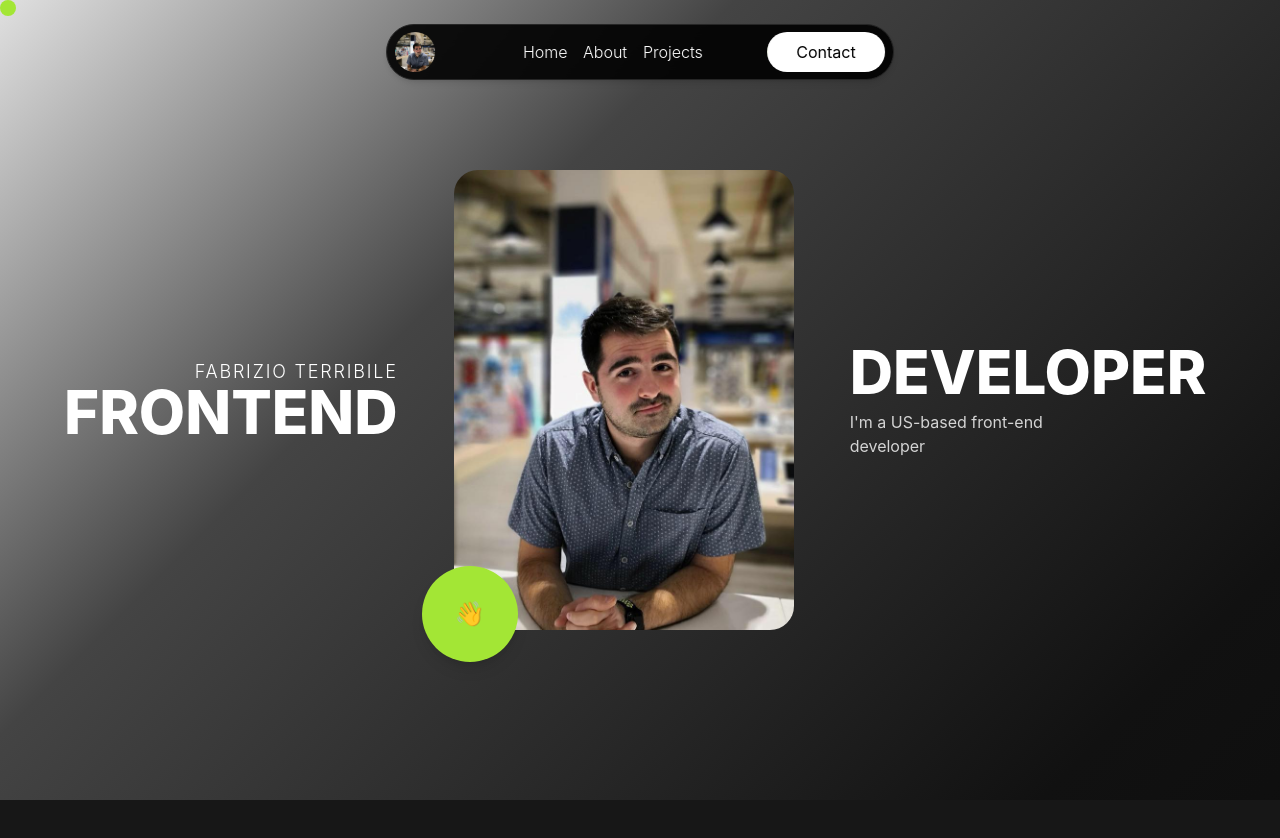
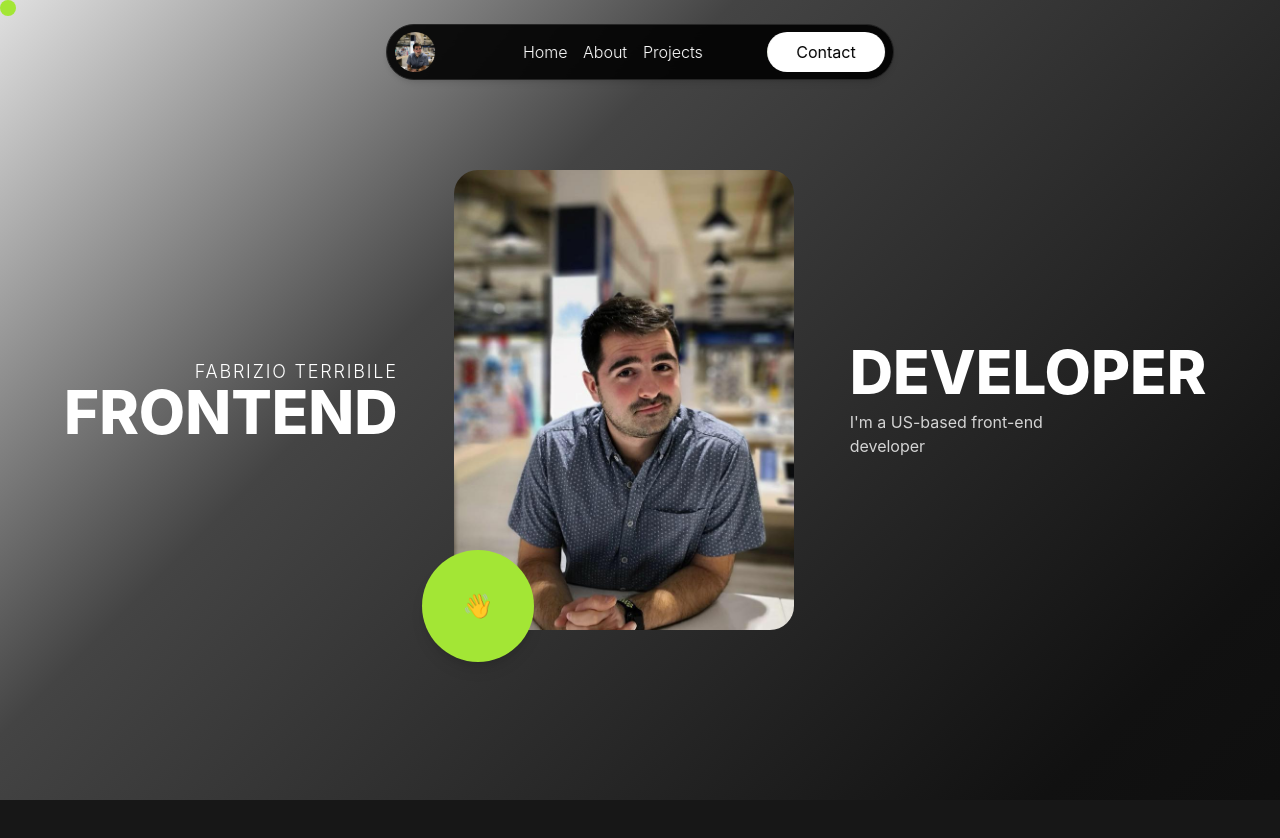
Before and after one commit to Fab785/Portfolio, a React (Create React App) app: page / in a window 1280 px wide. Shown: the top 838 px of the page. Built offline with nearby package versions, Linux system fonts and the light colour scheme.

Commit message:
effect fixed

```diff
--- a/src/components/Hero.jsx
+++ b/src/components/Hero.jsx
@@ -1,32 +1,38 @@
-import React, { useEffect, useState } from "react";
-import { motion, useMotionValue } from "framer-motion";
+import React, { useEffect, useState, useRef } from "react";
+import { motion, useMotionValue, AnimatePresence } from "framer-motion";
 import profileImg from "../assets/Fab.jpg";
 
 export default function Hero() {
   const mouseX = useMotionValue(0);
   const mouseY = useMotionValue(0);
+
   const [showHi, setShowHi] = useState(true);
+  const isFirstHi = useRef(true);
 
+  // Mouse follower
   useEffect(() => {
     const handleMouseMove = (e) => {
       mouseX.set(e.clientX + 20);
       mouseY.set(e.clientY + 20);
     };
-
     window.addEventListener("mousemove", handleMouseMove);
     return () => window.removeEventListener("mousemove", handleMouseMove);
   }, [mouseX, mouseY]);
 
+  // Timing: 2s Hi visible, then immediate switch to 👋 with animation overlap
   useEffect(() => {
-    const interval = setInterval(() => {
-      setShowHi((prev) => !prev);
-    }, 4000);
-    return () => clearInterval(interval);
-  }, []);
+    const delay = showHi ? 2000 : 4000; // Hi shows 2s, Hand shows 4s
+    const timeout = setTimeout(() => {
+      setShowHi(!showHi);
+      if (showHi) isFirstHi.current = false;
+    }, delay);
+
+    return () => clearTimeout(timeout);
+  }, [showHi]);
 
   return (
     <>
-      {/* Lime cursor dot */}
+      {/* Cursor */}
       <motion.div
         className="fixed rounded-full bg-lime-400 pointer-events-none z-50"
         style={{ x: mouseX, y: mouseY, width: 16, height: 16 }}
@@ -44,7 +50,7 @@ export default function Hero() {
             <h2 className="text-4xl sm:text-5xl md:text-6xl font-extrabold">FRONTEND</h2>
           </div>
 
-          {/* Image with Hi Bubble */}
+          {/* Image + Bubble */}
           <motion.div
             initial={{ opacity: 0, scale: 0.9 }}
             animate={{ opacity: 1, scale: 1 }}
@@ -57,38 +63,43 @@ export default function Hero() {
               className="rounded-[24px] object-cover object-[65%_center] w-[220px] h-[300px] sm:w-[260px] sm:h-[360px] md:w-[300px] md:h-[400px] lg:w-[340px] lg:h-[460px]"
             />
 
-            {/* "Hi" or 👋 Bubble */}
+            {/* Bubble with chained animations */}
             <motion.div
-              initial={{ opacity: 0, scale: 0.7 }}
-              animate={{ opacity: 1, scale: 1 }}
-              transition={{ delay: 1, duration: 0.6, ease: "easeOut" }}
-              className="absolute -bottom-8 -left-8 bg-lime-400 text-black w-20 h-20 sm:w-24 sm:h-24 rounded-full flex items-center justify-center text-xl sm:text-2xl font-bold shadow-lg select-none"
+              className="absolute -bottom-8 -left-8 w-24 h-24 sm:w-28 sm:h-28 rounded-full bg-lime-400 overflow-hidden shadow-lg"
               style={{ backgroundColor: "#A3E635" }}
             >
+              <div className="relative w-full h-full flex items-center justify-center">
+                <AnimatePresence mode="popLayout">
                   {showHi ? (
-                <motion.span
+                    <motion.div
                       key="hi"
-                  initial={{ y: 0, opacity: 1 }}
-                  animate={{ y: -20, opacity: 0 }}
-                  transition={{ duration: 1, ease: "easeInOut" }}
+                      className="absolute inset-0 flex items-center justify-center text-xl sm:text-2xl font-bold text-black"
+                      initial={{ y: isFirstHi.current ? "100%" : "-100%" }}
+                      animate={{ y: "0%" }}
+                      exit={{ y: "-100%" }}
+                      transition={{ duration: 0.5, ease: "easeInOut" }}
                     >
                       Hi
-                </motion.span>
+                    </motion.div>
                   ) : (
-                <motion.span
+                    <motion.div
                       key="wave"
-                  initial={{ y: 20, opacity: 0 }}
-                  animate={{ y: 0, opacity: 1 }}
-                  transition={{ duration: 1, ease: "easeInOut" }}
+                      className="absolute inset-0 flex items-center justify-center text-xl sm:text-2xl font-bold text-black"
+                      initial={{ y: "100%" }}
+                      animate={{ y: "0%" }}
+                      exit={{ y: "100%" }}
+                      transition={{ duration: 0.5, ease: "easeInOut" }}
                     >
                       <motion.span
                         animate={{ rotate: [0, 15, -15, 15, 0] }}
-                    transition={{ repeat: Infinity, duration: 2, ease: "easeInOut" }}
+                        transition={{ repeat: Infinity, duration: 1 }}
                       >
                         👋
                       </motion.span>
-                </motion.span>
+                    </motion.div>
                   )}
+                </AnimatePresence>
+              </div>
             </motion.div>
           </motion.div>
 
```
Lines whose indentation alone changed are shown as unchanged.
